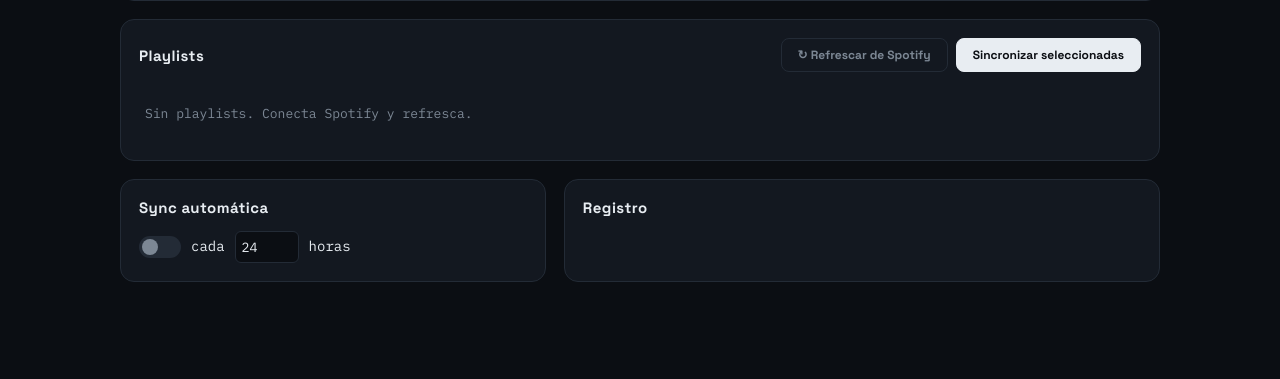
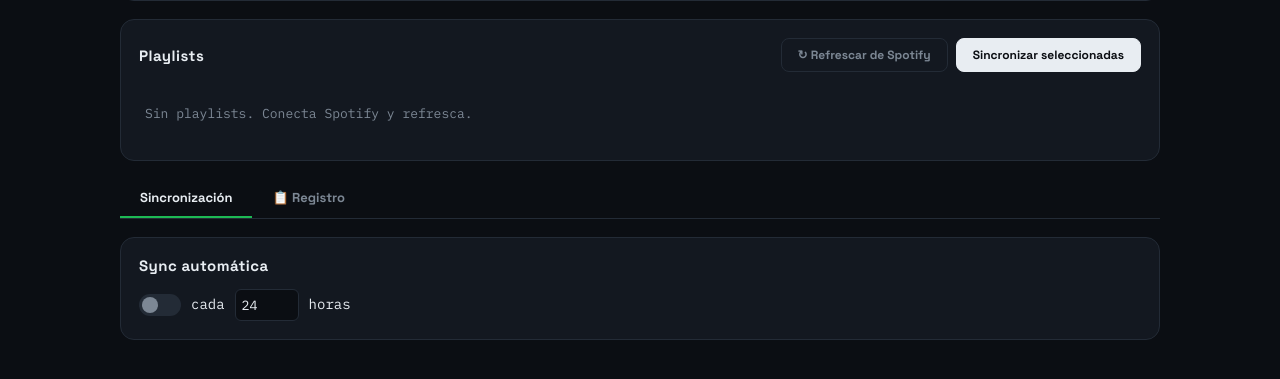
Before and after one commit to areyesdr/playbridge, a Flask app: page / in a window 1280 px wide. Shown: the part 202-581 px from the top of the page. Run offline with Flask 3, Linux system fonts and the light colour scheme; data comes from the database, SQL or seed files in the repository; data that the repository does not hold is empty; some libraries are stand-ins or nearby versions.

Commit message:
feat: log con pestaña aparte, persistente, y debug de fetch_tracks
- Log ahora en pestaña 'Registro' dedicada con scroll de 70vh
- Persistencia en localStorage (sobrevive recargas de página)
- Botón 'Limpiar' para borrar el historial
- Debug: muestra cantidad de canciones obtenidas de Spotify
- Debug: avisa si el token de Spotify expiró

```diff
--- a/static/app.js
+++ b/static/app.js
@@ -1,6 +1,40 @@
 /* PlayBridge — frontend */
 const $ = (id) => document.getElementById(id);
 let lastLogLen = 0;
+const LOG_KEY = "playbridge_log";
+
+/* ── tabs ─────────────────────────────── */
+function switchTab(name) {
+  document.querySelectorAll(".tab").forEach((t) => t.classList.toggle("active", t.dataset.tab === name));
+  document.querySelectorAll(".tab-content").forEach((c) => c.classList.toggle("active", c.id === "tab-" + name));
+}
+
+/* ── log persistido en localStorage ───── */
+function logRender(entries) {
+  const html = entries.length
+    ? entries.map((l) => `<div class="${l.level}"><span class="t">${l.t}</span>${esc(l.msg)}</div>`).join("")
+    : '<div class="empty muted">Esperando actividad…</div>';
+  $("log").innerHTML = html;
+  $("log").scrollTop = $("log").scrollHeight;
+}
+
+function logSave(entries) {
+  try { localStorage.setItem(LOG_KEY, JSON.stringify(entries.slice(-500))); } catch (e) {}
+}
+
+function clearLog() {
+  lastLogLen = 0;
+  if (confirm("¿Borrar todo el registro?")) {
+    try { localStorage.removeItem(LOG_KEY); } catch (e) {}
+    logRender([]);
+  }
+}
+
+// restaurar log al cargar la página
+try {
+  const saved = localStorage.getItem(LOG_KEY);
+  if (saved) logRender(JSON.parse(saved));
+} catch (e) {}
 
 /* PWA: registrar service worker (scope raíz) */
 if ("serviceWorker" in navigator) {
@@ -46,12 +80,10 @@ async function poll() {
     $("stat-missing").textContent = `${s.missing} ✗`;
     $("btn-sync").disabled = s.running;
 
-    // log incremental
+    // log incremental + persistente
     if (s.log.length !== lastLogLen) {
-      $("log").innerHTML = s.log
-        .map((l) => `<div class="${l.level}"><span class="t">${l.t}</span>${esc(l.msg)}</div>`)
-        .join("");
-      $("log").scrollTop = $("log").scrollHeight;
+      logRender(s.log);
+      logSave(s.log);
       lastLogLen = s.log.length;
       if (!s.running) loadPlaylists(false); // refrescar contadores al terminar
     }
--- a/static/style.css
+++ b/static/style.css
@@ -106,6 +106,23 @@ h2{font:700 15px var(--disp);letter-spacing:.03em}
 .switch input:checked + .slider{background:var(--sp)}
 .switch input:checked + .slider:before{transform:translateX(20px);background:#fff}
 
+/* ── tabs ─────────────────────────────── */
+.tabs{display:flex;gap:0;margin-bottom:18px;border-bottom:1px solid var(--line)}
+.tab{font:600 13px var(--disp);padding:10px 20px;cursor:pointer;
+  background:transparent;color:var(--muted);border:none;border-bottom:2px solid transparent;
+  transition:.15s}
+.tab:hover{color:var(--ink)}
+.tab.active{color:var(--ink);border-bottom-color:var(--sp)}
+.tab-content{display:none}
+.tab-content.active{display:block}
+.log-full{font-size:12px;max-height:70vh;overflow-y:auto;
+  display:flex;flex-direction:column;gap:3px;padding:4px 0}
+.log-full .t{color:var(--muted);margin-right:8px}
+.log-full .ok{color:var(--sp)}
+.log-full .warn{color:#E8B33C}
+.log-full .error{color:var(--yt)}
+
+/* ── log legacy (inline, sync tab) ────── */
 .log{font-size:11.5px;max-height:240px;overflow-y:auto;
   display:flex;flex-direction:column;gap:3px}
 .log .t{color:var(--muted);margin-right:8px}
--- a/sync_engine.py
+++ b/sync_engine.py
@@ -452,6 +452,9 @@ class SyncEngine:
         if DEMO:
             return self._demo_tracks(sp_playlist_id)
         sp = self.sp(uid)
+        if sp is None:
+            self.log(uid, "  ⚠ Token de Spotify no disponible. Reconecta Spotify.", "warn")
+            return []
         results = sp.playlist_tracks(sp_playlist_id, limit=100)
         items = results["items"]
         while results["next"]:
@@ -467,6 +470,7 @@ class SyncEngine:
                 "name": t["name"],
                 "artists": ", ".join(a["name"] for a in t["artists"]),
             })
+        self.log(uid, f"  {len(out)} canciones obtenidas de Spotify", "info")
         return out
 
     def refresh_playlists(self, uid):
--- a/templates/index.html
+++ b/templates/index.html
@@ -68,8 +68,14 @@
   </div>
 </section>
 
-<!-- ───────────────────────────── scheduler + log -->
-<div class="grid-2">
+<!-- ───────────────────────────── tabs -->
+<nav class="tabs">
+  <button class="tab active" data-tab="sync" onclick="switchTab('sync')">Sincronización</button>
+  <button class="tab" data-tab="log" onclick="switchTab('log')">📋 Registro</button>
+</nav>
+
+<section id="tab-sync" class="tab-content active">
+  <!-- scheduler -->
   <section class="panel">
     <div class="panel-head"><h2>Sync automática</h2></div>
     <div class="sched">
@@ -83,12 +89,17 @@
       <span class="muted" id="sched-last"></span>
     </div>
   </section>
+</section>
 
+<section id="tab-log" class="tab-content">
   <section class="panel">
-    <div class="panel-head"><h2>Registro</h2></div>
-    <div class="log" id="log"></div>
+    <div class="panel-head">
+      <h2>Registro</h2>
+      <button class="btn ghost" onclick="clearLog()">🗑 Limpiar</button>
+    </div>
+    <div class="log-full" id="log"></div>
   </section>
-</div>
+</section>
 
 <!-- ───────────────────────────── panel conectar YT Music -->
 <dialog id="panel-yt">
```
